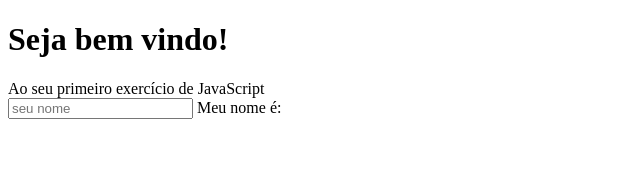
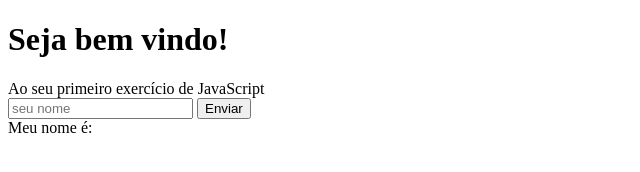
Before and after one commit to BTH-M3ND3S/TESTEGITHUB01, a plain HTML site: page index.html in a window 1280 px wide. Shown: the whole page, without its empty margins (0-640 px from the left). Drawn offline with Linux system fonts and the light colour scheme.

Commit message:
alteração html

```diff
--- a/index.html
+++ b/index.html
@@ -11,8 +11,10 @@
             <h1>Seja bem vindo!</h1>
             <span>Ao seu primeiro exercício de JavaScript</span>
             <div>
-                <input type="text" placeholder="seu nome">
-                <span>Meu nome é:</span>
+                <input id="nome" type="text" placeholder="seu nome">
+                <button id="botao">Enviar</button>
+                <br>
+                <span id="mensagem">Meu nome é:</span>
             </div>
 
             <script src="main.js" type="text/javascript"></script>
```
